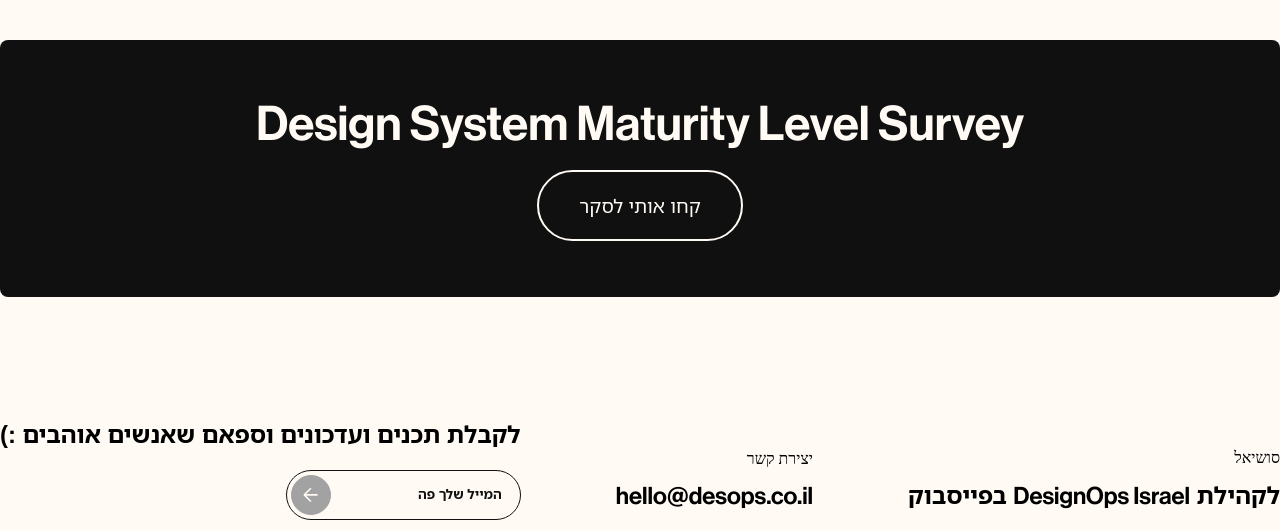
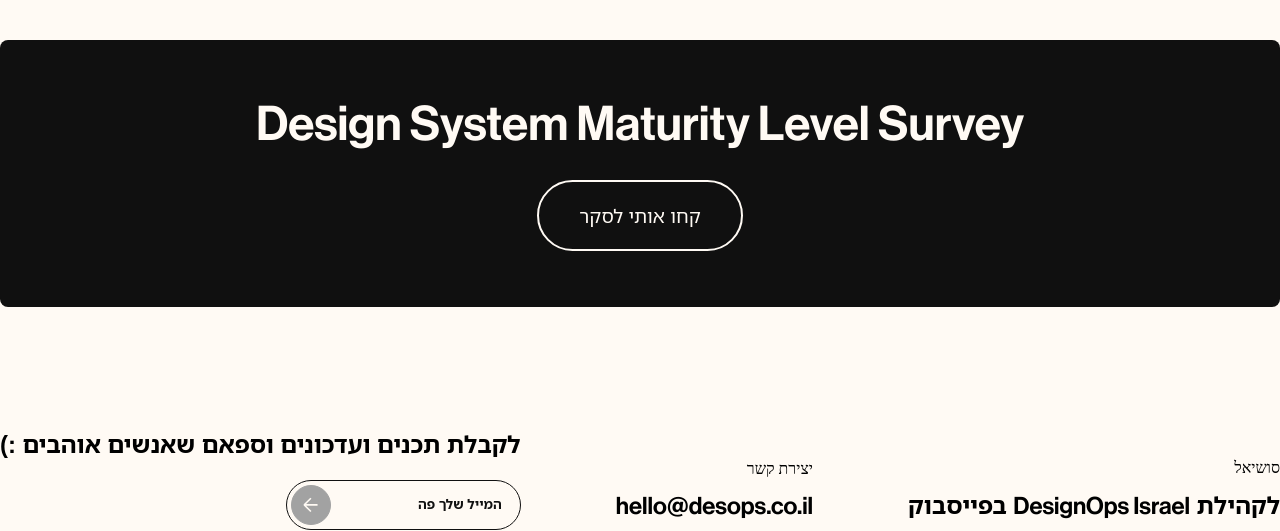
Before and after one commit to tidy-dev-team/des-ops, a PHP site: page /footer.html in a window 1280 px wide. Shown: the top 531 px of the page. Run offline with PHP 8.4, Linux system fonts and the light colour scheme.

Commit message:
Update style.css

```diff
--- a/style.css
+++ b/style.css
@@ -696,6 +696,9 @@ h3 {
     padding-top: 16px;
     padding-bottom: 16px;
 }
+.black .g-4{
+    gap: 14px;
+}
 
 a:hover.black-link .black {
     opacity: 0.9;
```
